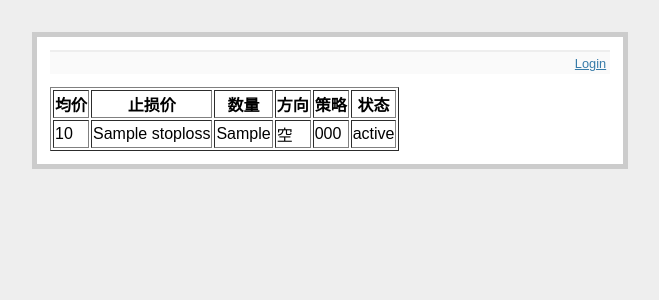
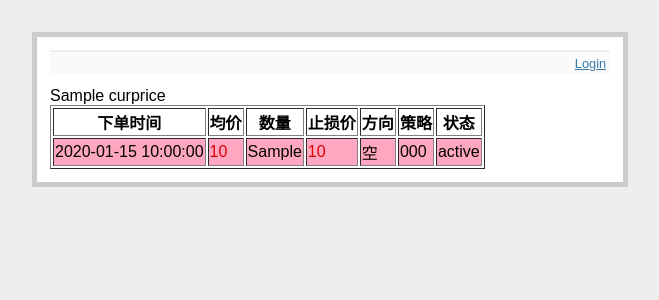
Before and after one commit to saltduck/atsweb, a Python web app: template templates/order_list.html in a window 1280 px wide. Shown: the top 300 px of the page, without its empty margins (310-969 px from the left). Run offline with Jinja, Linux system fonts and the light colour scheme; the template is opened without the code that fills it: most values are stand-ins (such as "Sample title", 1, 10 or a date in 2020).

Commit message:
调整opened_orders列表显示

```diff
--- a/main.py
+++ b/main.py
@@ -2,6 +2,7 @@ from operator import attrgetter
 
 from flask import Flask, render_template, request, flash, redirect, url_for,session, abort, g
 from sectradelib.models import Account
+from sectradelib.utils import current_price
 
 app = Flask(__name__)
 app.config.from_object('settings')
@@ -16,7 +17,7 @@ def main():
     if not session.get('logged_in'):
         return redirect(url_for('login'))
     orders = sorted(g.account.opened_orders(), key=attrgetter('strategy_code'))
-    return render_template('order_list.html', orders=orders)
+    return render_template('order_list.html', orders=orders, curprice=current_price('btc_usd_tw'))
 
 @app.route('/login/', methods=['GET', 'POST'])
 def login():
--- a/static/style.css
+++ b/static/style.css
@@ -11,3 +11,8 @@ h2              { font-size: 1.2em; }
 .flash          { background: #cee5F5; padding: 0.5em;
                   border: 1px solid #aacbe2; }
 .error          { background: #f0d6d6; padding: 0.5em; }
+
+.orders .long   { background: #b9ffb9; }
+.orders .short  { background: #ffa7c0; }
+.gain           { color: #007000; }
+.loss           { color: #dd0000; }
--- a/templates/order_list.html
+++ b/templates/order_list.html
@@ -1,18 +1,21 @@
 {% extends "layout.html" %}
 {% block body %}
+{{ curprice }}
 <table class=orders border=1>
     <tr>
+        <th>下单时间
         <th>均价
+        <th>数量
         <th>止损价
-        <th>数量
         <th>方向
         <th>策略
         <th>状态
 {% for order in orders %}
-    <tr>
-        <td>{{ order.avg_fill_price }}
-        <td>{{ order.stoploss }}
+    <tr class={% if order.is_long %}long {% else %}short {% endif %}>
+        <td>{{ order.order_time }}
+        <td class={% if (order.is_long and (order.avg_fill_price < curprice)) or (not order.is_long and (order.avg_fill_price > curprice)) %}gain{% else %}loss {% endif %}>{{ order.avg_fill_price | round(2) }}
         <td>{{ order.opened_volume }}
+        <td class={% if (order.is_long and (order.stoploss > order.avg_fill_price)) or (not order.is_long and (order.stoploss < order.avg_fill_price)) %}gain{% else %}loss {% endif %}>{{ order.stoploss | round(2) }}
         <td>{% if order.is_long %}多{% else %}空{% endif %}
         <td>{{ order.strategy_code }}
         <td>{{ order.status }}
```
